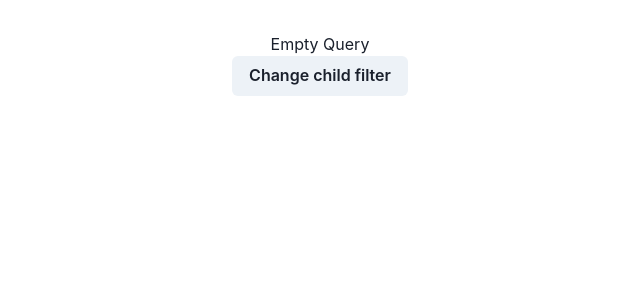
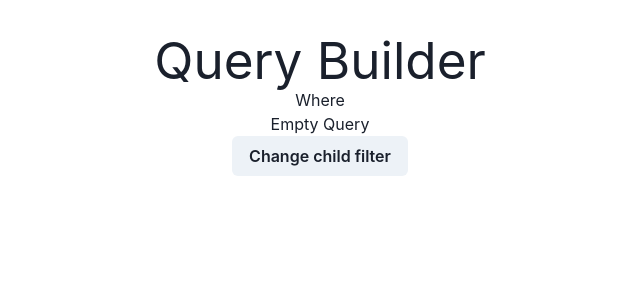
Before and after one commit to collSteve/CPSC-310-react-fe, a React (Vite) app: page / in a window 1280 px wide. Shown: the top 300 px of the page, without its empty margins (320-960 px from the left). Built offline with nearby package versions, Linux system fonts and the light colour scheme.

Commit message:
Create query builder

```diff
--- a/src/App.tsx
+++ b/src/App.tsx
@@ -1,12 +1,12 @@
 import './App.css'
-import WhereQueryComponent from './components/query-builder/where-query'
-import { EmptyQueryType } from './shared/query/query-consts'
+import QueryBuilder from './components/query-builder'
+import { DataSetType } from './shared/dataset-consts'
 
 function App() {
 
   return (
     <>
-      <WhereQueryComponent onChange={()=>{}} filter={{type: EmptyQueryType.EMPTY}}/>
+      <QueryBuilder datasetType={DataSetType.Sections}/>
     </>
   )
 }
--- a/src/components/query-builder.tsx
+++ b/src/components/query-builder.tsx
@@ -1,5 +1,24 @@
-export default function QueryBuilder() {
+import { DataSetTypeContext } from "../contexts/dataset-type-context";
+import { DataSetType } from "../shared/dataset-consts";
+import WhereQueryComponent, { WhereQuery } from "./query-builder/where-query";
+import { EmptyQueryType } from "../shared/query/query-consts";
+import { useState } from "react";
+
+export interface QueryBuilderProps {
+    datasetType: DataSetType;
+}
+
+export default function QueryBuilder({ datasetType }: QueryBuilderProps) {
+    const [whereQuery, setWhereQuery] = useState<WhereQuery>({ type: EmptyQueryType.EMPTY });
+
     return (<>
+        <DataSetTypeContext.Provider value={datasetType}>
+            <h1>Query Builder</h1>
+            <h2>Where</h2>
+            <WhereQueryComponent onChange={(query) => {
+                setWhereQuery(query);
+            }} filter={whereQuery} />
+        </DataSetTypeContext.Provider>
 
     </>);
 }
--- /dev/null
+++ b/src/contexts/dataset-type-context.ts
@@ -0,0 +1,4 @@
+import { createContext } from 'react';
+import { DataSetType } from '../shared/dataset-consts';
+
+export const DataSetTypeContext = createContext(DataSetType.Sections);
--- /dev/null
+++ b/src/shared/dataset-consts.ts
@@ -0,0 +1,4 @@
+export enum DataSetType {
+    Rooms,
+    Sections
+}
```
